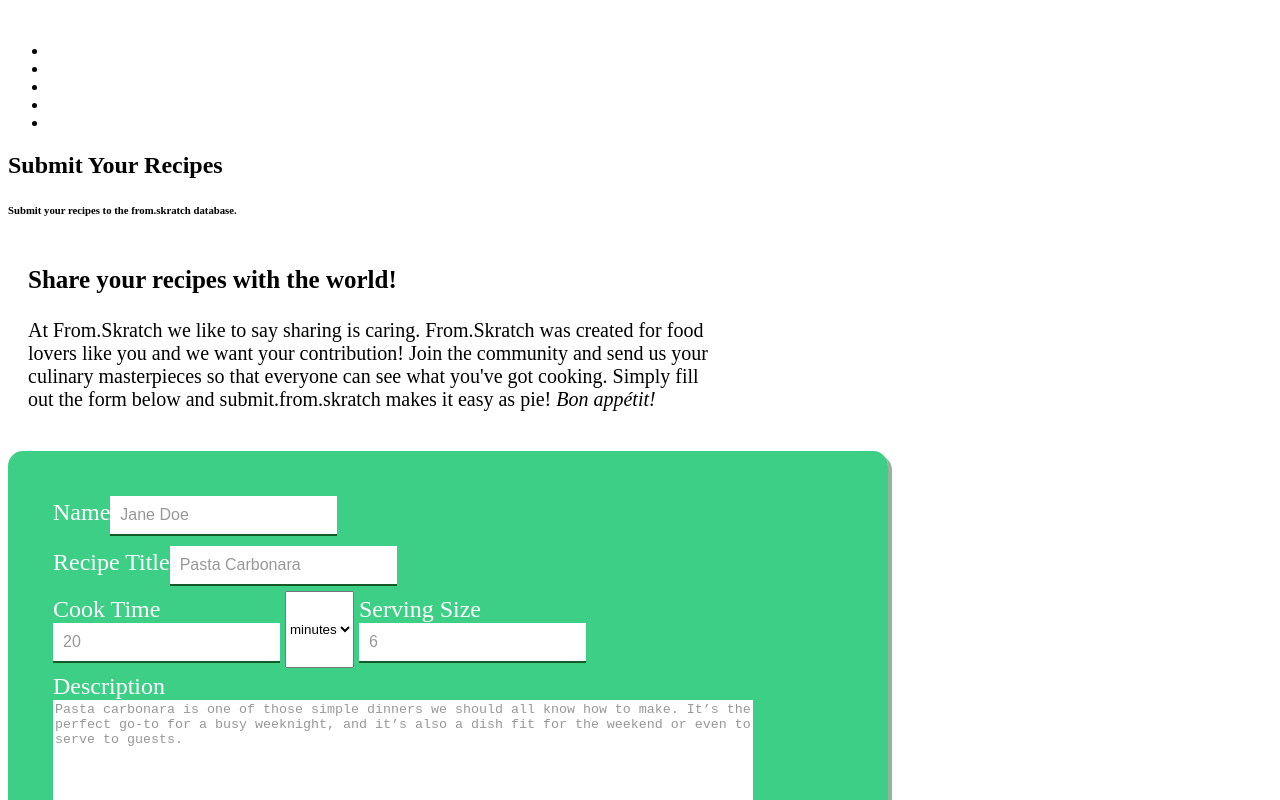
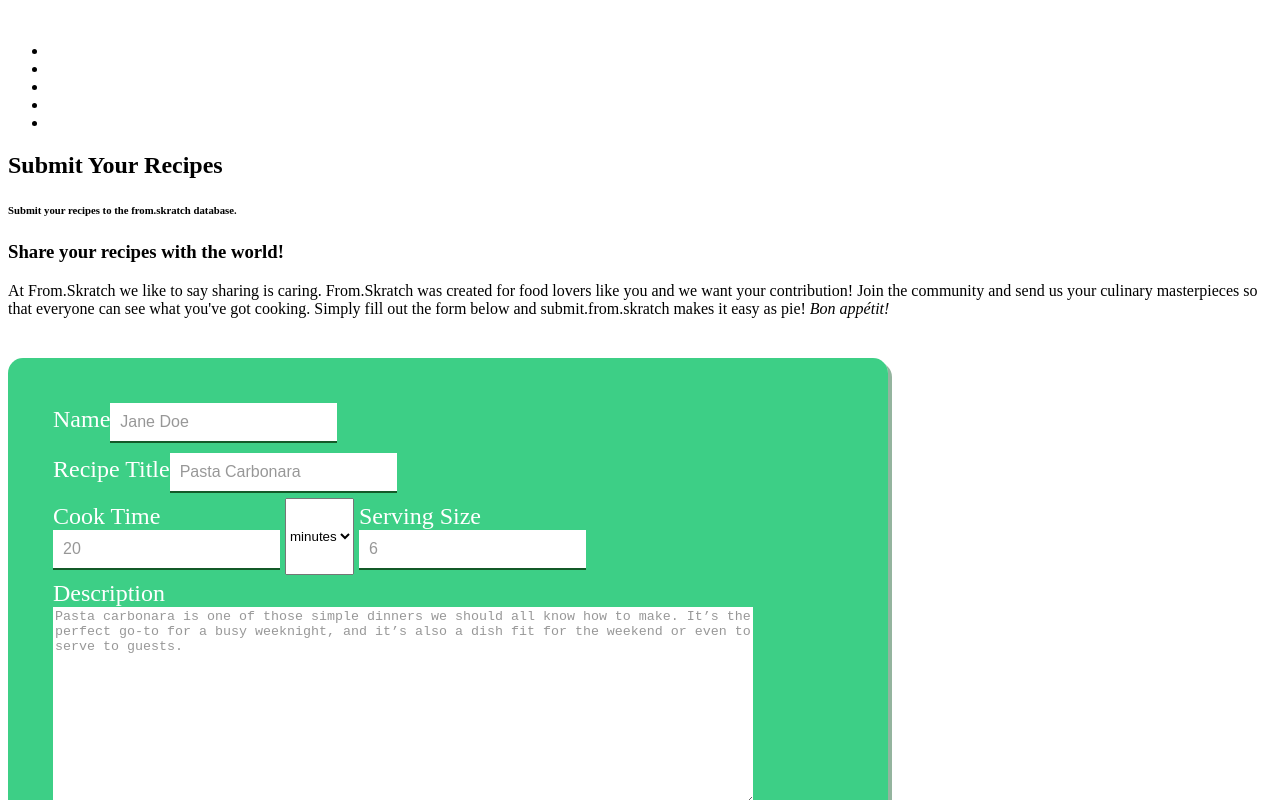
Before and after one commit to elliebanks/finalproject, a React app: page /submit in a window 1280 px wide. Shown: the top 800 px of the page. Built offline with nearby package versions, Linux system fonts and the light colour scheme.

Commit message:
removed secContent on contactpage

```diff
--- a/src/client/scss/contact.scss
+++ b/src/client/scss/contact.scss
@@ -3,17 +3,7 @@
 #h3 {
     margin: 30px auto 30px auto !important;
 }
-.secContent {
-    margin-top: 50px !important;
-    width: 700px !important;
-    margin-left: 20px;
-        h3{
-            font-size: 25px;
-        }
-        p{
-            font-size: 20px !important;
-        }
-}
+
 
 h4 {
     color: white;
```
